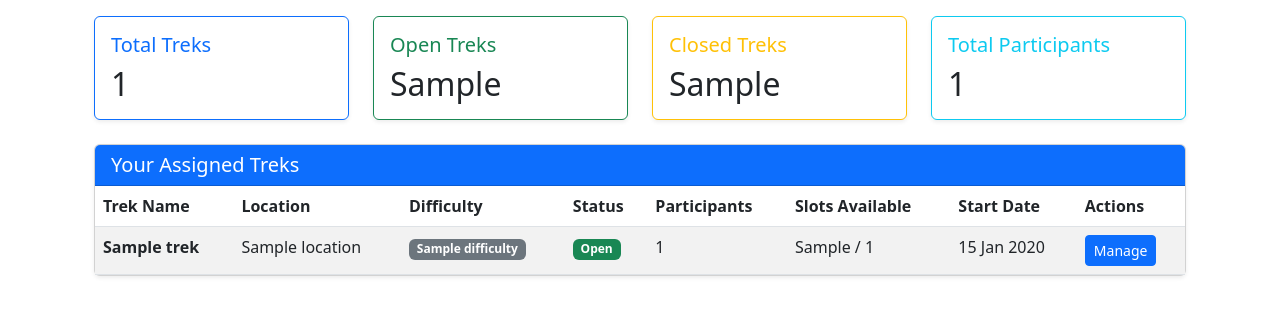
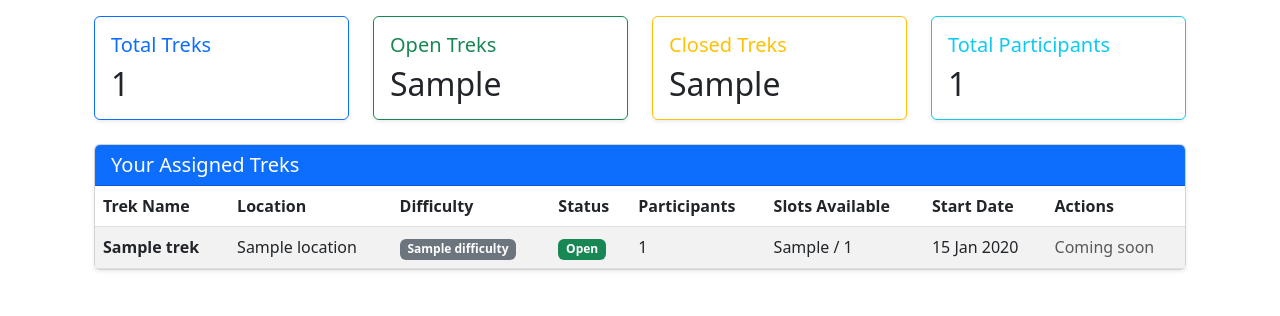
Before and after one commit to prerak2005/TMA-23f3001390-MAD1, a Python web app: template app/templates/staff/dashboard.html in a window 1280 px wide. Shown: the part 184-500 px from the top of the page. Run offline with Jinja, Linux system fonts and the light colour scheme; the template is opened without the code that fills it: most values are stand-ins (such as "Sample title", 1, 10 or a date in 2020).

Commit message:
M4-Bug fix trek_details

```diff
--- a/app/templates/staff/dashboard.html
+++ b/app/templates/staff/dashboard.html
@@ -96,10 +96,9 @@
                                         <td>{{ data.participant_count }}</td>
                                         <td>{{ data.available_slots }} / {{ data.trek.total_slots }}</td>
                                         <td>{{ data.trek.start_date.strftime('%d %b %Y') }}</td>
-                                        <td>
-                                            <a href="{{ url_for('staff.trek_details', trek_id=data.trek.id) }}" class="btn btn-sm btn-primary">
-                                                Manage
-                                            </a>
+                                                                  <td>
+                                            <!-- Manage button will be added later -->
+                                            <span class="text-muted text-sm">Coming soon</span>
                                         </td>
                                     </tr>
                                 {% endfor %}
```
